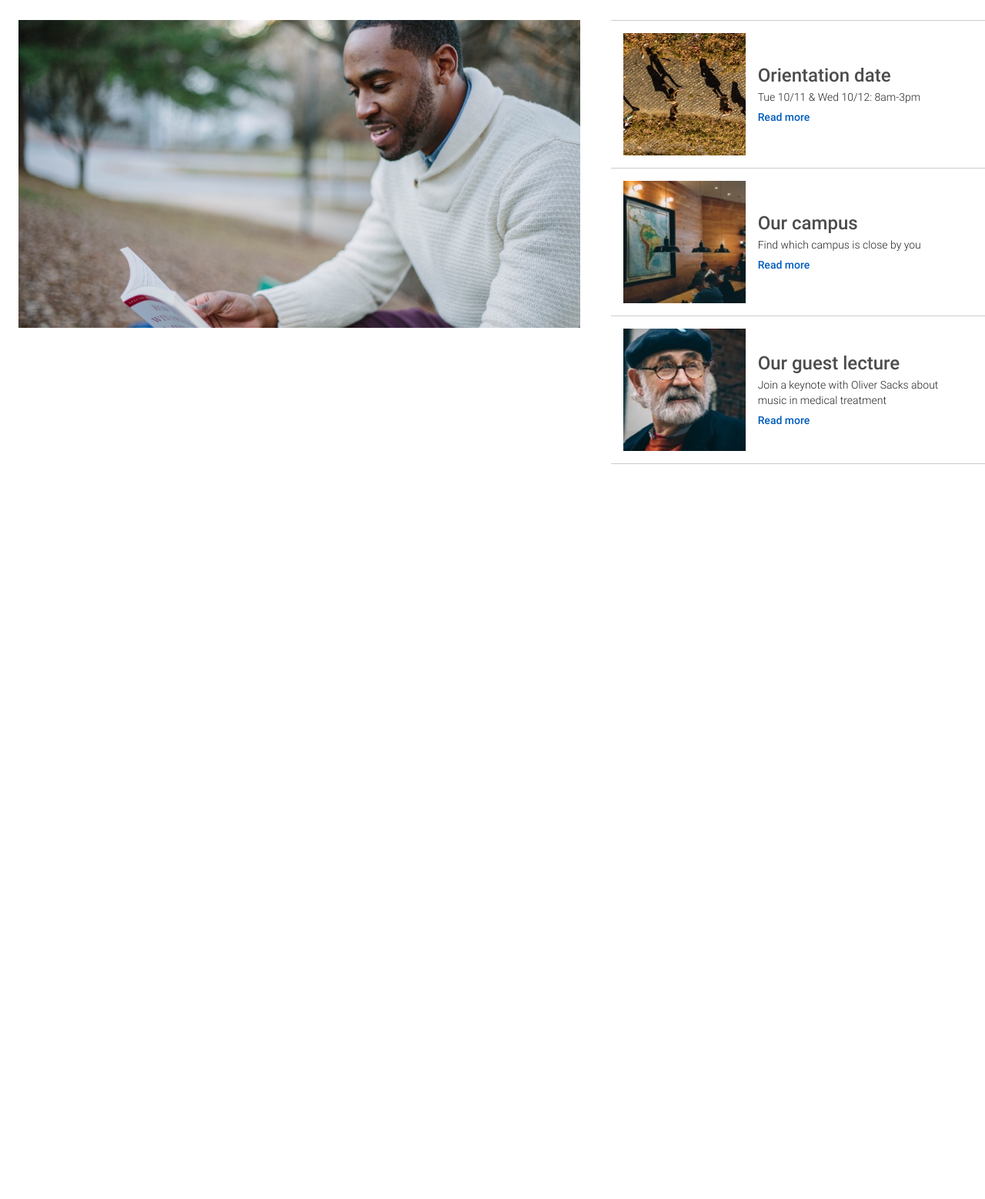
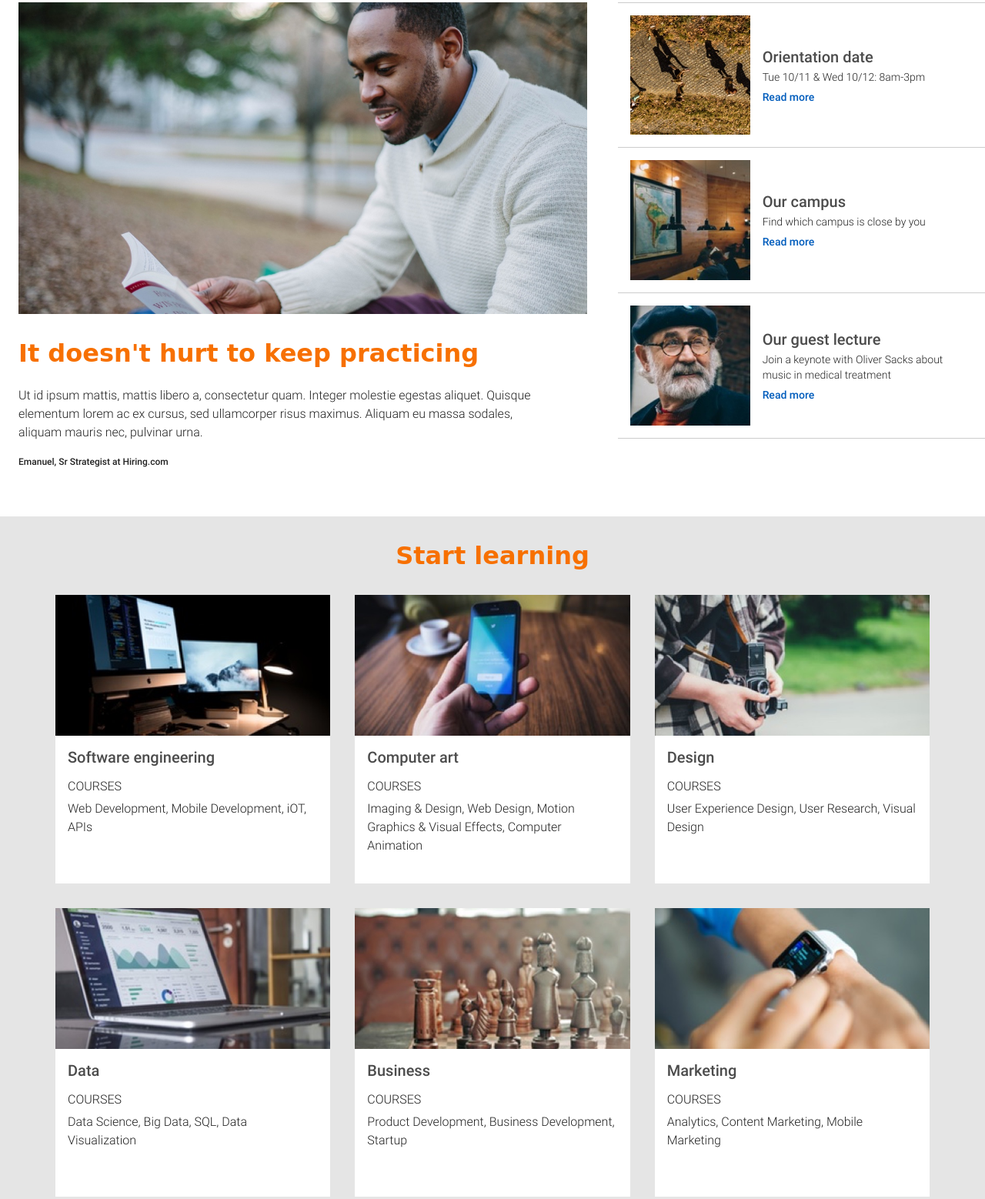
Before and after one commit to W1773m/colmaracademy, a plain HTML site: page index.html in a window 1280 px wide. Shown: the part 702-2260 px from the top of the page at 77% size. Before the commit the page ends 1305 px from the top, so only its background shows below. Drawn offline with Linux system fonts and the light colour scheme; a web font is replaced by a local one.

Commit message:
box-sizing en images gefixed, courses toegevoegd

```diff
--- a/Resources/css/style.css
+++ b/Resources/css/style.css
@@ -1,6 +1,7 @@
 * {
     padding: 0;
     margin: 0;
+    box-sizing: border-box;
 }
 
 /* colors used:
@@ -58,6 +59,7 @@ blauw #005cbc
 
 /* Algemene settings */
 
+
 html {
     font-size: 16px;
 }
@@ -77,6 +79,24 @@ h1, h2 {
     font-family: 'Lobster', cursive;
 }
 
+h2 {
+    color: #f77000;
+    font-size: 2rem;
+}
+
+h3 {
+    font-weight: 500;
+    font-size: 1.25rem;
+    color: #4c4c4c;
+}
+
+h4 {
+    font-weight: 300;
+    text-transform: uppercase;
+    font-size: 1rem;
+    padding: 8px 0;
+}
+
 a {
     font-weight: 300;
     text-decoration: none;
@@ -94,7 +114,7 @@ a:hover, a:active {
 .supportimg {
     width: 60%;
     height: 100%;
-    padding: 32px 24px;
+    margin: 32px 24px;
 }
 
 
@@ -115,7 +135,7 @@ header {
     padding: 0;
     height: 32px;
     margin-left: 24px;
-    padding-top: 16px;
+    margin-top: 16px;
 }
 
 nav {
@@ -144,7 +164,7 @@ nav {
     justify-content: center;
     text-align: left;
     width: 40%;
-    margin: 0 120px 0 24px;
+    padding: 0 80px 0 16px;
 }
 
 .bannertext h1 {
@@ -180,24 +200,42 @@ nav {
 #information {
     display: flex;
     width: 100%;
+    padding-bottom: 32px;
 }
 
 .info-left {
     display: flex;
     flex-direction: column;
     width: 60%;
-    padding: 32px 24px;
+    margin: 32px 24px;
+    text-align: left;
 }
 
 .info-left img {
     width: 100%;
 }
 
+.info-left h2 {
+    padding: 32px 40px 24px 0;
+}
+
+.info-left p {
+    font-weight: 300;
+    padding-right: 40px;
+    line-height: 1.5rem;
+}
+
+.writer {
+    font-weight: 500;
+    font-size: 0.75rem;
+
+}
+
 .blogs {
     display: flex;
     flex-direction: column;
     width: 40%;
-    margin: 32px 0 0 16px;
+    padding: 32px 0 0 16px;
 }
 
 .blogitem {
@@ -228,9 +266,6 @@ nav {
 
 .blogitem h3 {
     text-align: left;
-    font-weight: 500;
-    font-size: 1.5rem;
-    color: #4c4c4c;
     padding-bottom: 0.25rem;
 }
 
@@ -257,3 +292,48 @@ nav {
 .blogitem a:hover, .blogitem a:active {
     color: #f77000;
 }
+
+/* Courses */
+
+#courses {
+    padding: 0 72px 32px 72px;
+    background-color: #e5e5e5;
+}
+
+.courses-head {
+    width: 100%;
+    padding: 32px 0;
+}
+
+.courses-grid {
+    display: grid;
+    grid-template: repeat(2, 1fr) / repeat(3, 1fr);
+    grid-gap: 32px;
+}
+
+.course-item {
+    display: flex;
+    flex-direction: column;
+    background-color: #fff;
+    height: 375px;
+}
+
+.course-item img {
+    width: 100%;
+    height: auto;
+}
+
+.course-description {
+    text-align: left;
+    padding: 16px 16px 24px 16px;
+    overflow: hidden;
+}
+
+.course-description h3 {
+    padding-bottom: 8px;
+}
+
+.course-description p {
+    font-weight: 300;
+    line-height: 1.5rem;
+}
--- a/index.html
+++ b/index.html
@@ -21,7 +21,9 @@
         <!-- Banner -->
     <div id="main">
         <section id="banner">
-            <img class="supportimg" src="Resources/images/banner.jpg" alt="banner" />
+            <div class="info-left">
+                <img src="Resources/images/banner.jpg" alt="banner" />
+            </div>
             <div class="bannertext">
                 <h1>Learn something new every day</h1>
                 <p>Lorem ipsum dolor sit amet, consectetur adipiscing elit.</p>
@@ -35,6 +37,14 @@
         <section id="information">
             <div class="info-left">
                 <img src="Resources/images/information-main.jpg" alt="information" />
+                <h2>It doesn't hurt to keep practicing</h2>
+                <p>
+                    Ut id ipsum mattis, mattis libero a, consectetur quam. Integer molestie egestas aliquet.
+                    Quisque elementum lorem ac ex cursus, sed ullamcorper risus maximus.
+                    Aliquam eu massa sodales, aliquam mauris nec, pulvinar urna.
+                </p>
+                <br/>
+                <h6 class="writer">Emanuel, Sr Strategist at Hiring.com</h6>
             </div>
             <div class="blogs">
                 <div class="blogitem">
@@ -66,6 +76,64 @@
 
         <!-- Courses -->
 
+        <section id="courses">
+            <div class="courses-head">
+                <h2>Start learning</h2>
+            </div>
+            <div class="courses-grid">
+                <div class="course-item">
+                    <img src="Resources/images/course-software.jpg" alt="software" />
+                    <div class="course-description">
+                        <h3>Software engineering</h3>
+                        <h4>Courses</h4>
+                        <p>Web Development, Mobile Development, iOT, APIs</p>
+                    </div>
+                </div>
+                <div class="course-item">
+                    <img src="Resources/images/course-computer-art.jpg" alt="computer art" />
+                    <div class="course-description">
+                            <h3>Computer art</h3>
+                            <h4>Courses</h4>
+                            <p>Imaging &amp; Design, Web Design, Motion Graphics &amp; Visual Effects, Computer Animation</p>
+                    </div>
+                </div>
+                <div class="course-item">
+                    <img src="Resources/images/course-design.jpg" alt="design" />
+                    <div class="course-description">
+                            <h3>Design</h3>
+                            <h4>Courses</h4>
+                            <p>User Experience Design, User Research, Visual Design</p>
+                    </div>
+                </div>
+                <div class="course-item">
+                    <img src="Resources/images/course-data.jpg" alt="data" />
+                    <div class="course-description">
+                            <h3>Data</h3>
+                            <h4>Courses</h4>
+                            <p>Data Science, Big Data, SQL, Data Visualization</p>
+                    </div>
+                </div>
+                <div class="course-item">
+                    <img src="Resources/images/course-business.jpg" alt="business" />
+                    <div class="course-description">
+                            <h3>Business</h3>
+                            <h4>Courses</h4>
+                            <p>Product Development, Business Development, Startup</p>
+                    </div>
+                </div>
+                <div class="course-item">
+                    <img src="Resources/images/course-marketing.jpg" alt="course-marketing" />
+                    <div class="course-description">
+                            <h3>Marketing</h3>
+                            <h4>Courses</h4>
+                            <p>Analytics, Content Marketing, Mobile Marketing</p>
+                    </div>
+                </div>
+
+            </div>
+        </section>
+
+
         <!-- Thesis -->
 
         <footer>
```
